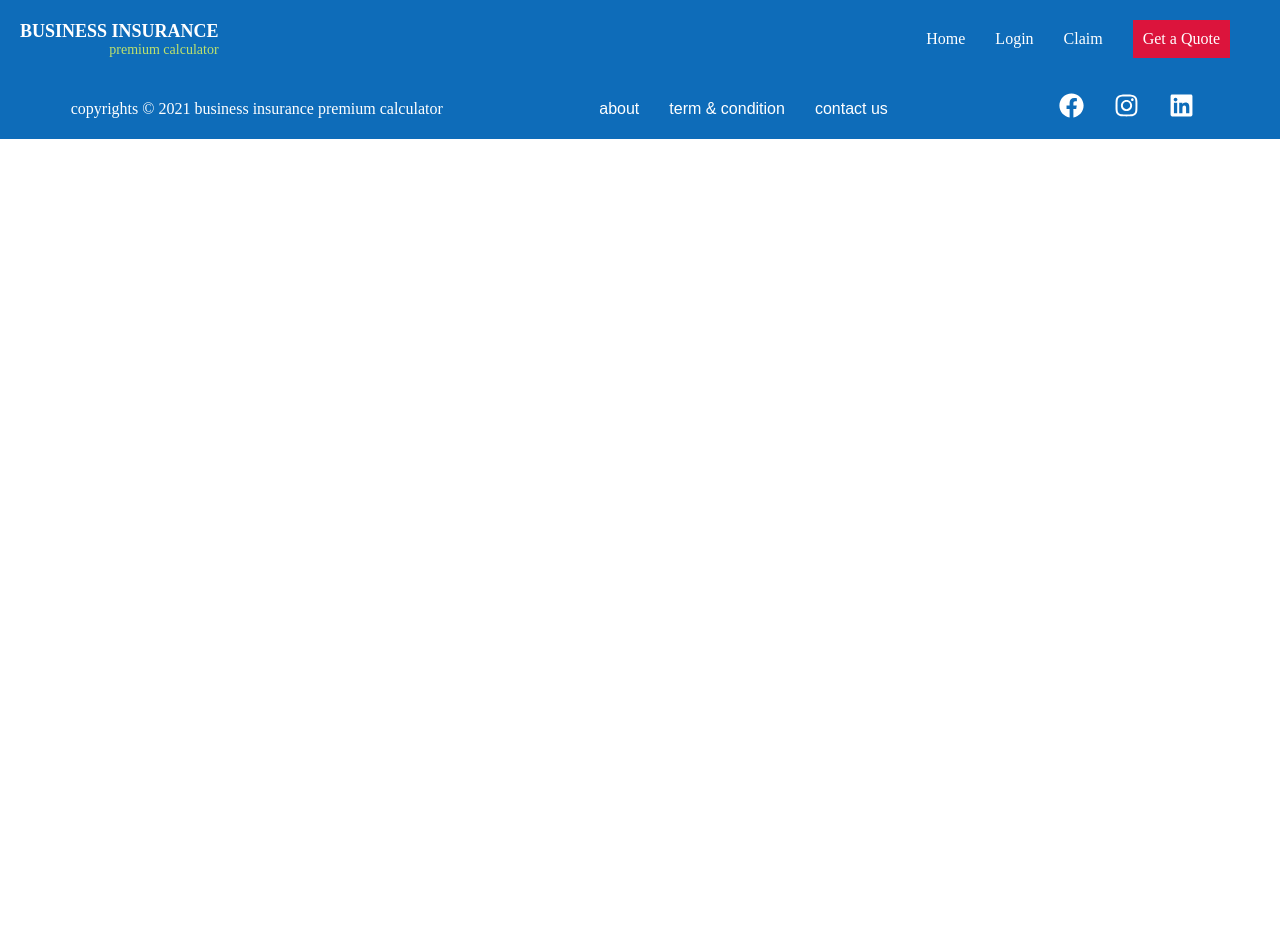
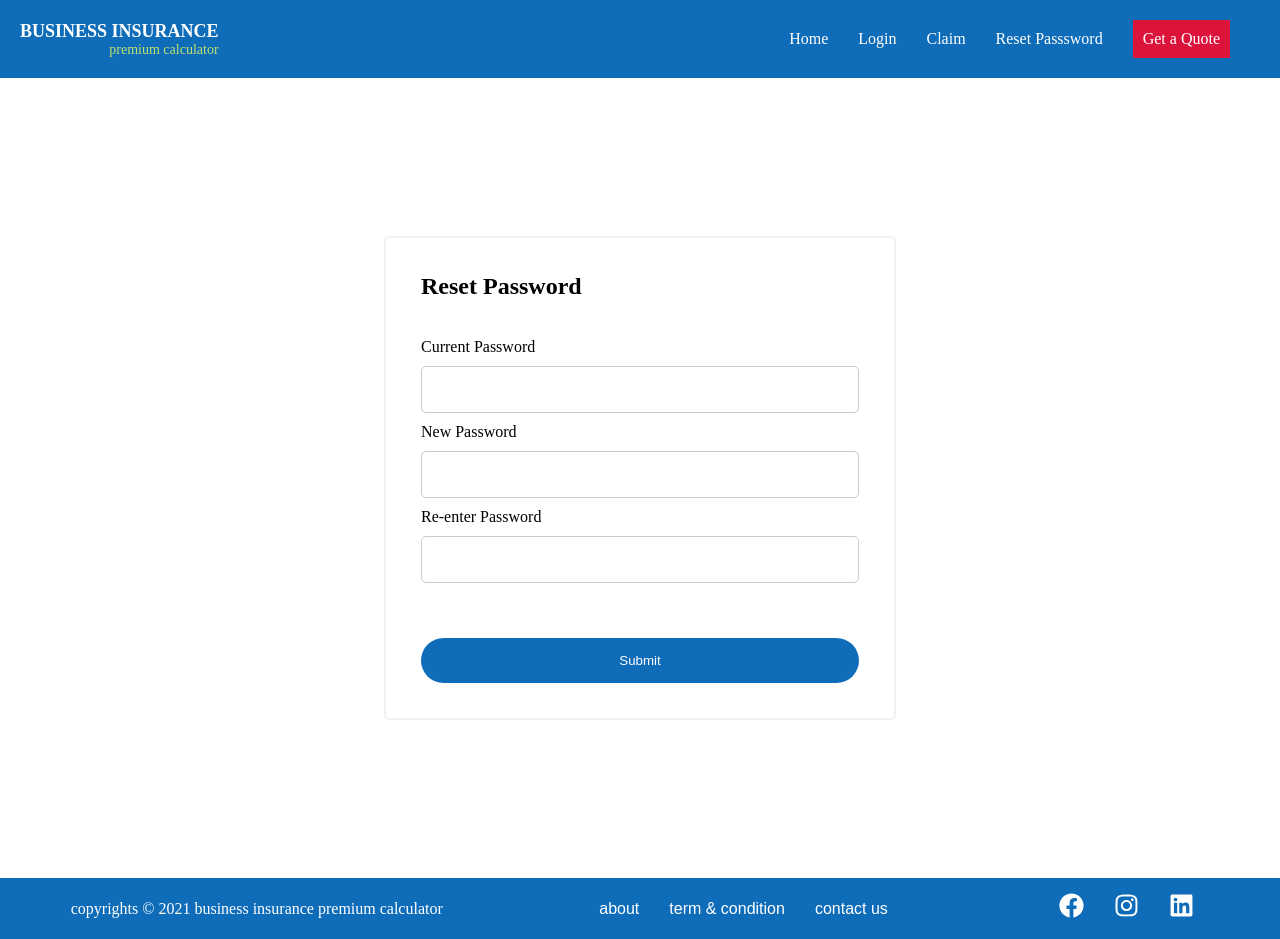
Before and after one commit to pawan-avz/business-insurance-premium-calculator-capstone, a React (Create React App) app: page /reset_password in a window 1280 px wide. Before the commit the page ends 800 px from the top, so only its background shows below. Built offline with nearby package versions, Linux system fonts and the light colour scheme.

Commit message:
Reset Page created

```diff
--- a/src/App.js
+++ b/src/App.js
@@ -10,6 +10,7 @@ import Premium from "./component/pages/Premium";
 // import Registration from "./component/pages/Registration";
 import Claim from "./component/pages/Claim";
 import Registration from "./component/pages/auth/Registration";
+import Reset from './component/pages/auth/ForgotPassword'
 function App() {
   return (
     <div className="App">
@@ -36,6 +37,10 @@ function App() {
         <Login />
       </Route>
 
+      <Route exact path='/reset_password'>
+        <Reset />
+      </Route>
+
       <Footer />
     </div>
   );
--- a/src/component/pages/Nav.js
+++ b/src/component/pages/Nav.js
@@ -2,6 +2,7 @@ import React, { useState } from "react";
 import "../css/nav.css";
 import { NavLink } from "react-router-dom";
 import userIcon from "../images/user.png";
+
 const Nav = () => {
   const [userName, setUserName] = useState(
     JSON.stringify(localStorage.getItem("userName"))
@@ -43,6 +44,10 @@ const Nav = () => {
             <li>Claim</li>
           </NavLink>
 
+          <NavLink to='/reset_password'>
+            <li>Reset Passsword</li>
+          </NavLink>
+
           <NavLink
             style={{ backgroundColor: "crimson", padding: "10px" }}
             to="/quote/form1"
--- a/src/component/pages/Reset.js
+++ b/src/component/pages/auth/ForgotPassword/index.js
@@ -1,5 +1,4 @@
 import React, {useState} from 'react'
-// import user from './data'
 import {Container,
     InnerContainer,
     H2,
@@ -9,7 +8,7 @@ import {Container,
 } from './ResetStyle'
 
 export default function Reset() {
-    const currPass = "asfghjkl";
+    const currPass = "asdfghjkl";
     const [password, setPassword] = useState("");
     // console.log(password);
     const [confirmPassErr, setConfirmPassErr] = useState("");
@@ -28,14 +27,27 @@ export default function Reset() {
             setPasswordError("Password should be more than 6 characters")
         }
 
+        else if(!/[A-Z]/.test(newPass)) {
+            setPasswordError("Password must contain Uppercase letter")
+        }
+
+        else if(!/[0-9]/.test(newPass)) {
+            setPasswordError("Passsword must contain a number")
+        }
+
+        else if(!/\W/.test(newPass)) {
+            setPasswordError("Password must contain a Special character")
+        }
+
         else if (reEnterPass != newPass) {
             setPasswordError("Passwords do not match")
         }
 
         else {
+            console.log("Password successfully changed");
             // localStorage.setItem("userDetails", JSON.stringify(data));
-            // setConfirmPassErr("")
-            // setPasswordError("")
+            setConfirmPassErr("")
+            setPasswordError("")
             // setNewPass("")
             // setPassword("")
             // setReEnterPass("")
--- a/src/component/pages/auth/FormComponent.js
+++ b/src/component/pages/auth/FormComponent.js
@@ -1,5 +1,6 @@
 import React from "react";
 import styled from "styled-components";
+
 
 const Container = styled.div`
   display: flex;
```
Also changed, not shown: src/component/pages/Quote/quotes_component/Form1.js (line endings or trailing spaces), src/component/pages/auth/ForgotPassword/ResetStyle.js (renamed from src/component/pages/ResetStyle.js), 1 other file (tests, documents, lock files or other folders).
